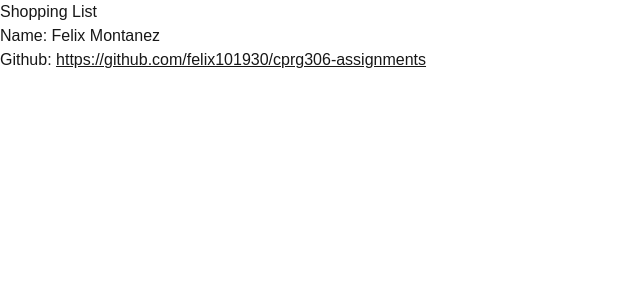
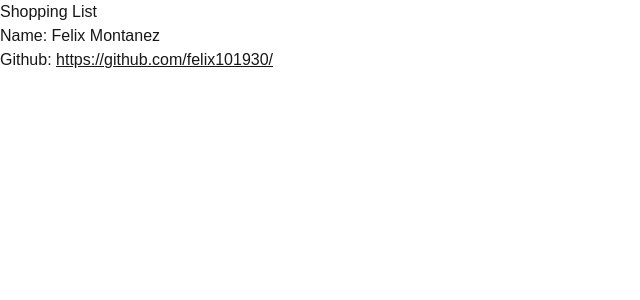
Before and after one commit to felix101930/cprg306-assignments, a Next.js app: page /week-2 in a window 1280 px wide. Shown: the top 300 px of the page, without its empty margins (0-640 px from the left). Built offline with nearby package versions, Linux system fonts and the light colour scheme.

Commit message:
fixes github link

```diff
--- a/app/week-2/student-info.js
+++ b/app/week-2/student-info.js
@@ -5,8 +5,8 @@ export default function StudentInfo() {
         <div>
             <h2>Name: Felix Montanez</h2>
             <p>
-                Github: <Link href="https://github.com/felix101930/cprg306-assignments" className="underline">
-                    https://github.com/felix101930/cprg306-assignments
+                Github: <Link href="https://github.com/felix101930/" className="underline">
+                    https://github.com/felix101930/
                 </Link>
             </p>
         </div>
```
